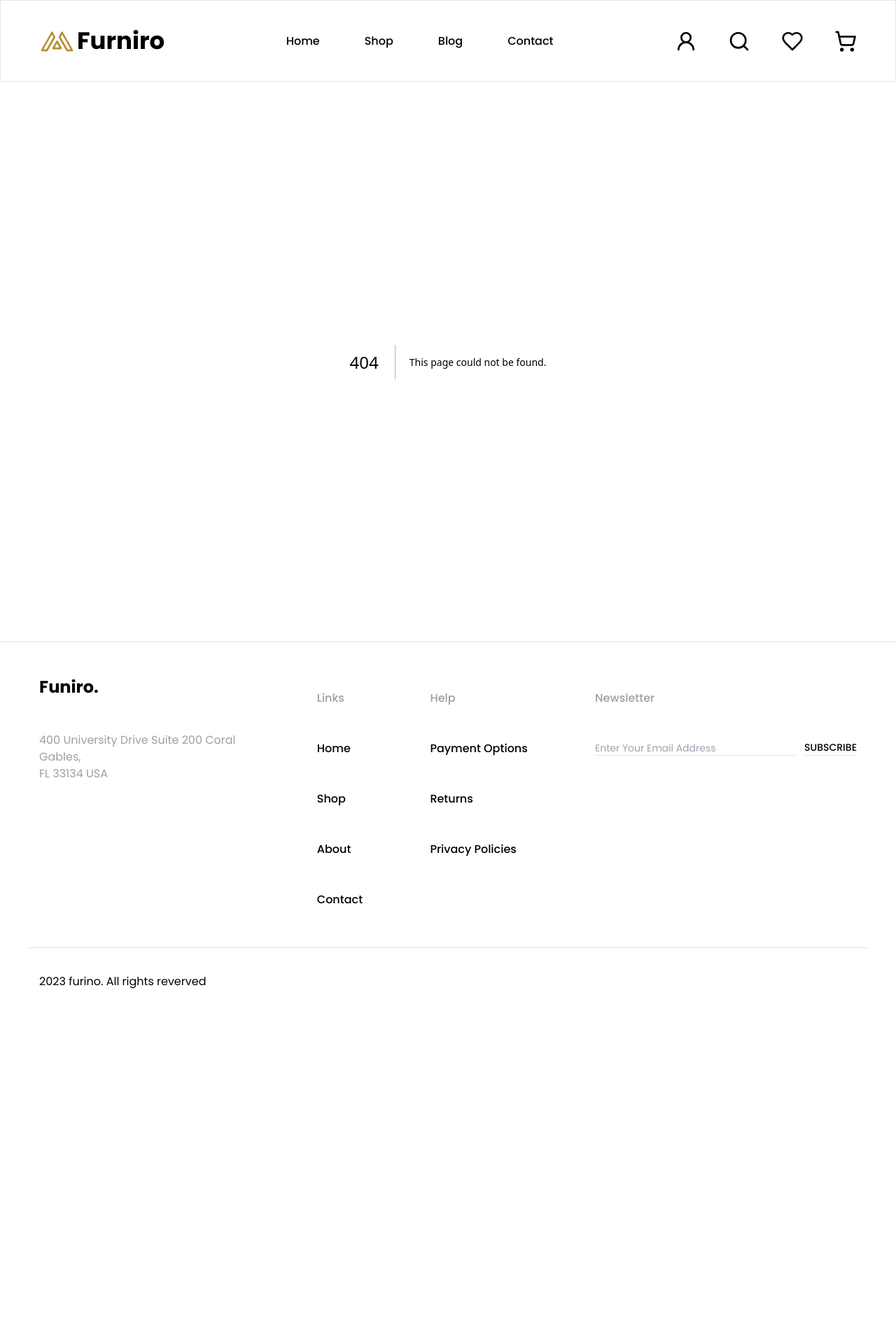
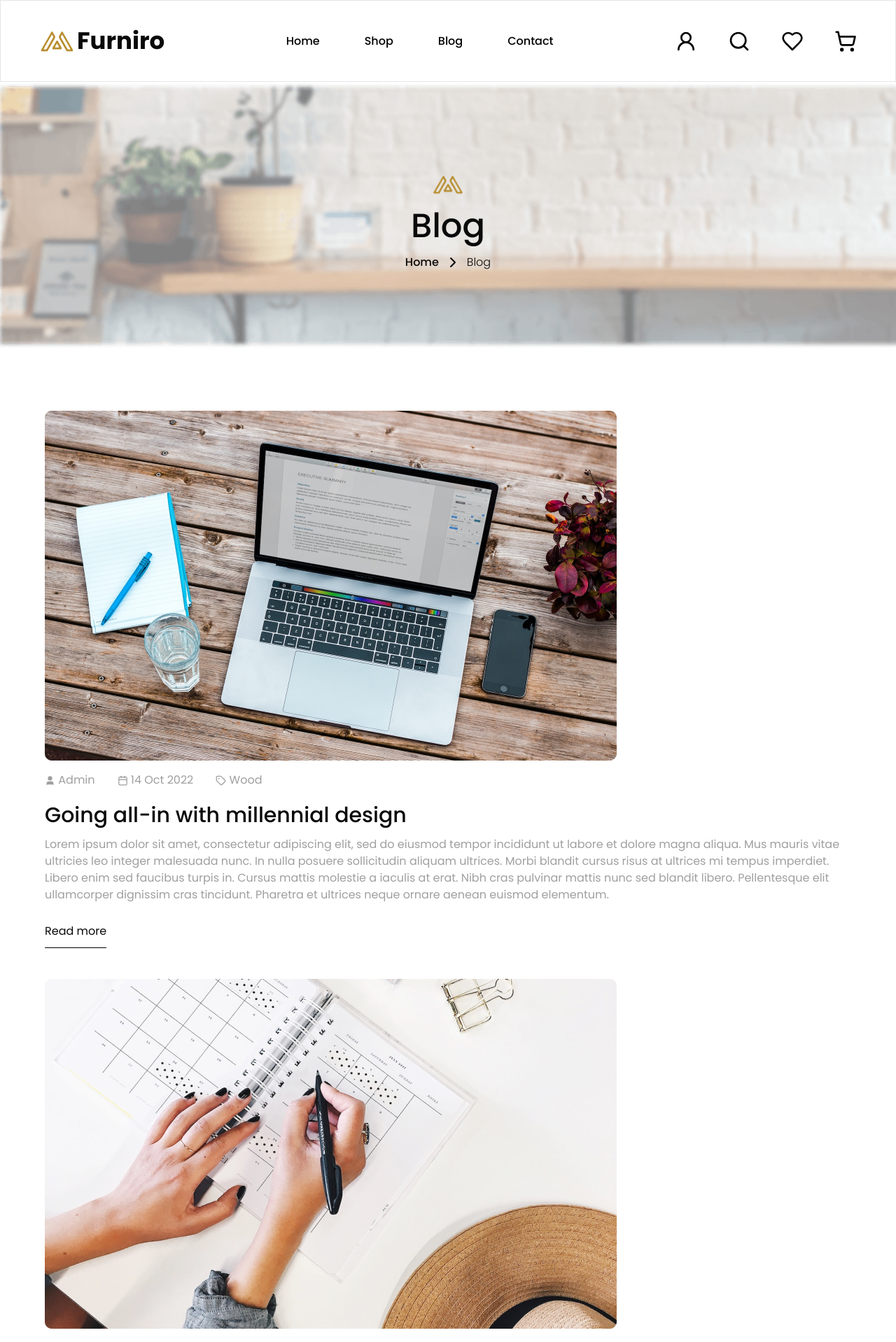
Before and after one commit to salmanpatnee/Q2-UIUX-Hackathon, a Next.js app: page /blog in a window 1280 px wide. Before the commit this address had no page. Shown: the top 1918 px of the page at 70% size. Before the commit the page ends 1451 px from the top, so only its background shows below. Built offline with nearby package versions, Linux system fonts and the light colour scheme.

Commit message:
Add blog page

```diff
--- a/app/Footer.tsx
+++ b/app/Footer.tsx
@@ -29,8 +29,8 @@ const Footer = () => {
               </Link>
             </li>
             <li>
-              <Link href="/" className="hover:text-primary">
-                About
+              <Link href="/blog" className="hover:text-primary">
+                Blog
               </Link>
             </li>
             <li>
--- /dev/null
+++ b/app/blog/page.tsx
@@ -0,0 +1,84 @@
+import {
+  Calendar,
+  Calendar1,
+  ChevronRight,
+  Tag,
+  TagIcon,
+  Trash,
+  User,
+} from "lucide-react";
+import Link from "next/link";
+import React from "react";
+
+import Image from "next/image";
+import Features from "../components/Features";
+
+import {
+  Accordion,
+  AccordionContent,
+  AccordionItem,
+  AccordionTrigger,
+} from "@/components/ui/accordion";
+import BlogPost from "../components/BlogPost";
+import Pagination from "../components/Pagination";
+
+const BlogPage = () => {
+  return (
+    <div>
+      <header className='text-center py-28 bg-[url("/images/banners/shop.png")] bg-cover bg-fixed bg-no-repeat bg-left'>
+        <Image
+          src="/images/furniro-icon.png"
+          width={70}
+          height={70}
+          alt="Furniro"
+          className="mx-auto"
+        />
+        <h1 className="font-medium text-5xl mb-4">Blog</h1>
+        <nav className="flex justify-center">
+          <ul className="flex items-center space-x-2 font-medium text-base">
+            <li className="font-medium">
+              <Link href="/">Home</Link>
+            </li>
+            <li>
+              <ChevronRight />
+            </li>
+            <li className="font-light">Blog</li>
+          </ul>
+        </nav>
+      </header>
+
+      <section className="wrapper lg:pt-20  py-10">
+        <div className="grid grid-cols-1 lg:grid-cols-12 gap-6">
+          <div className="col-span-1 lg:col-span-12 p-2">
+            <BlogPost
+              imageSrc="/images/blog/laptop.png"
+              imageAlt="Laptop"
+              author="Admin"
+              date="14 Oct 2022"
+              category="Wood"
+              title="Going all-in with millennial design"
+              content="Lorem ipsum dolor sit amet, consectetur adipiscing elit, sed do eiusmod tempor incididunt ut labore et dolore magna aliqua. Mus mauris vitae ultricies leo integer malesuada nunc. In nulla posuere sollicitudin aliquam ultrices. Morbi blandit cursus risus at ultrices mi tempus imperdiet. Libero enim sed faucibus turpis in. Cursus mattis molestie a iaculis at erat. Nibh cras pulvinar mattis nunc sed blandit libero. Pellentesque elit ullamcorper dignissim cras tincidunt. Pharetra et ultrices neque ornare aenean euismod elementum."
+              link="/blog"
+            />
+            <BlogPost
+              imageSrc="/images/blog/decorating.png"
+              imageAlt="Decorating"
+              author="Admin"
+              date="14 Oct 2022"
+              category="Wood"
+              title="Going all-in with millennial design"
+              content="Lorem ipsum dolor sit amet, consectetur adipiscing elit, sed do eiusmod tempor incididunt ut labore et dolore magna aliqua. Mus mauris vitae ultricies leo integer malesuada nunc. In nulla posuere sollicitudin aliquam ultrices. Morbi blandit cursus risus at ultrices mi tempus imperdiet. Libero enim sed faucibus turpis in. Cursus mattis molestie a iaculis at erat. Nibh cras pulvinar mattis nunc sed blandit libero. Pellentesque elit ullamcorper dignissim cras tincidunt. Pharetra et ultrices neque ornare aenean euismod elementum."
+              link="/blog"
+            />
+          </div>
+        </div>
+
+        <Pagination />
+      </section>
+
+      <Features />
+    </div>
+  );
+};
+
+export default BlogPage;
--- /dev/null
+++ b/app/components/BlogPost.tsx
@@ -0,0 +1,62 @@
+import Image from "next/image";
+import Link from "next/link";
+import { Calendar, TagIcon, User } from "lucide-react";
+
+interface BlogPostProps {
+  imageSrc: string;
+  imageAlt: string;
+  author: string;
+  date: string;
+  category: string;
+  title: string;
+  content: string;
+  link: string;
+}
+
+const BlogPost: React.FC<BlogPostProps> = ({
+  imageSrc,
+  imageAlt,
+  author,
+  date,
+  category,
+  title,
+  content,
+  link,
+}) => {
+  return (
+    <article className="mb-14">
+      <Image
+        src={imageSrc}
+        alt={imageAlt}
+        width={817}
+        height={500}
+        className="rounded mb-4"
+      />
+      <div className="mb-5">
+        <ul className="flex items-center gap-8 text-base text-[#9F9F9F]">
+          <li>
+            <User size={15} className="inline-block fill-[#9F9F9F]" /> {author}
+          </li>
+          <li>
+            <Calendar size={15} className="inline-block stroke-[#9F9F9F]" />{" "}
+            {date}
+          </li>
+          <li>
+            <TagIcon size={15} className="inline-block stroke-[#9F9F9F]" />{" "}
+            {category}
+          </li>
+        </ul>
+      </div>
+      <h2 className="font-medium text-3xl mb-3">{title}</h2>
+      <p className="text-base text-[#9F9F9F] mb-7">{content}</p>
+      <Link
+        href={link}
+        className="text-base border-b pb-3 border-black hover:text-primary transition-all"
+      >
+        Read more
+      </Link>
+    </article>
+  );
+};
+
+export default BlogPost;
```
Also changed, not shown: public/images/blog/decorating.png (added), public/images/blog/laptop.png (added).
